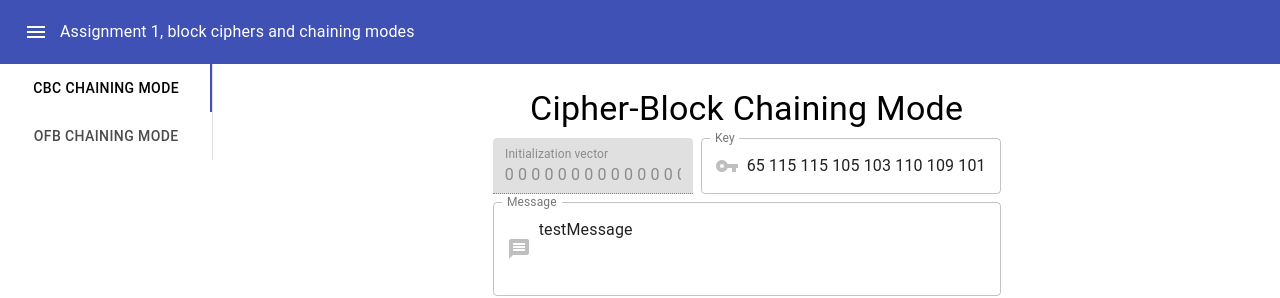
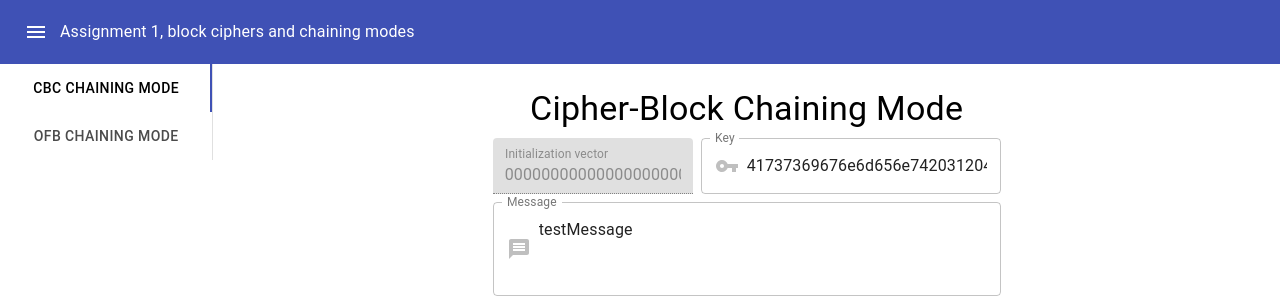
Before and after one commit to espy95/crypto-app, a React (Create React App) app: page /assignment1 in a window 1280 px wide. Shown: the top 298 px of the page. Built offline with nearby package versions, Linux system fonts and the light colour scheme.

Commit message:
Assignment 1: CBC Mode #TODO-fix padding & key parse

```diff
--- a/src/Assignment1/CBCMode.jsx
+++ b/src/Assignment1/CBCMode.jsx
@@ -37,15 +37,16 @@ function padded (str) {
 }
 
 export function encryption (props) {
-  console.log('TCL: encryption -> props', props)
-  const { iv, key, message } = props
-  const textBytes = aesjs.utils.utf8.toBytes(padded(message))
+  const iv = aesjs.utils.hex.toBytes(props.iv)
+  const key = aesjs.utils.hex.toBytes(props.key)
+  // const key = props.key.match(/.{1,2}/g)
+  const message = aesjs.utils.utf8.toBytes(padded(props.message))
   const aesCbc = new aesjs.ModeOfOperation.cbc(key, iv)
 
-  const encryptedBytes = aesCbc.encrypt(textBytes)
+  const encryptedBytes = aesCbc.encrypt(message)
 
-  const encryptedText = aesjs.utils.hex.fromBytes(encryptedBytes)
-  return encryptedText
+  const encryptedHex = aesjs.utils.hex.fromBytes(encryptedBytes)
+  return encryptedHex
 }
 
 encryption.propTypes = {
@@ -53,7 +54,9 @@ encryption.propTypes = {
 }
 
 export function decryption (props) {
-  const { iv, key, message } = props
+  const iv = aesjs.utils.hex.toBytes(props.iv)
+  const key = aesjs.utils.hex.toBytes(props.key)
+  const message = props.message
   console.log('TCL: decryption -> props', props)
   const encryptedBytes = aesjs.utils.hex.toBytes(message)
   const aesCbc = new aesjs.ModeOfOperation.cbc(key, iv)
@@ -71,42 +74,8 @@ decryption.propTypes = {
 export default function CBCMode () {
   const classes = useStyles()
   const [input, setInput] = useState({
-    iv: [
-      0x00,
-      0x00,
-      0x00,
-      0x00,
-      0x00,
-      0x00,
-      0x00,
-      0x00,
-      0x00,
-      0x00,
-      0x00,
-      0x00,
-      0x00,
-      0x00,
-      0x00,
-      0x00
-    ],
-    key: [
-      0x41,
-      0x73,
-      0x73,
-      0x69,
-      0x67,
-      0x6e,
-      0x6d,
-      0x65,
-      0x6e,
-      0x74,
-      0x20,
-      0x31,
-      0x20,
-      0x4b,
-      0x65,
-      0x79
-    ],
+    iv: '00000000000000000000000000000000',
+    key: '41737369676e6d656e74203120434243',
     message: 'testMessage'
   })
   const [output, setOutput] = useState({
@@ -149,7 +118,7 @@ export default function CBCMode () {
             label='Initialization vector'
             variant='filled'
             disabled
-            value={input.iv.join(' ')}
+            value={input.iv}
             onChange={handleInputChange}
             className={classes.iv}
           />
@@ -159,7 +128,7 @@ export default function CBCMode () {
             name='key'
             label='Key'
             variant='outlined'
-            value={input.key.join(' ')}
+            value={input.key}
             onChange={handleInputChange}
             className={classes.key}
             autoComplete='off'
```
